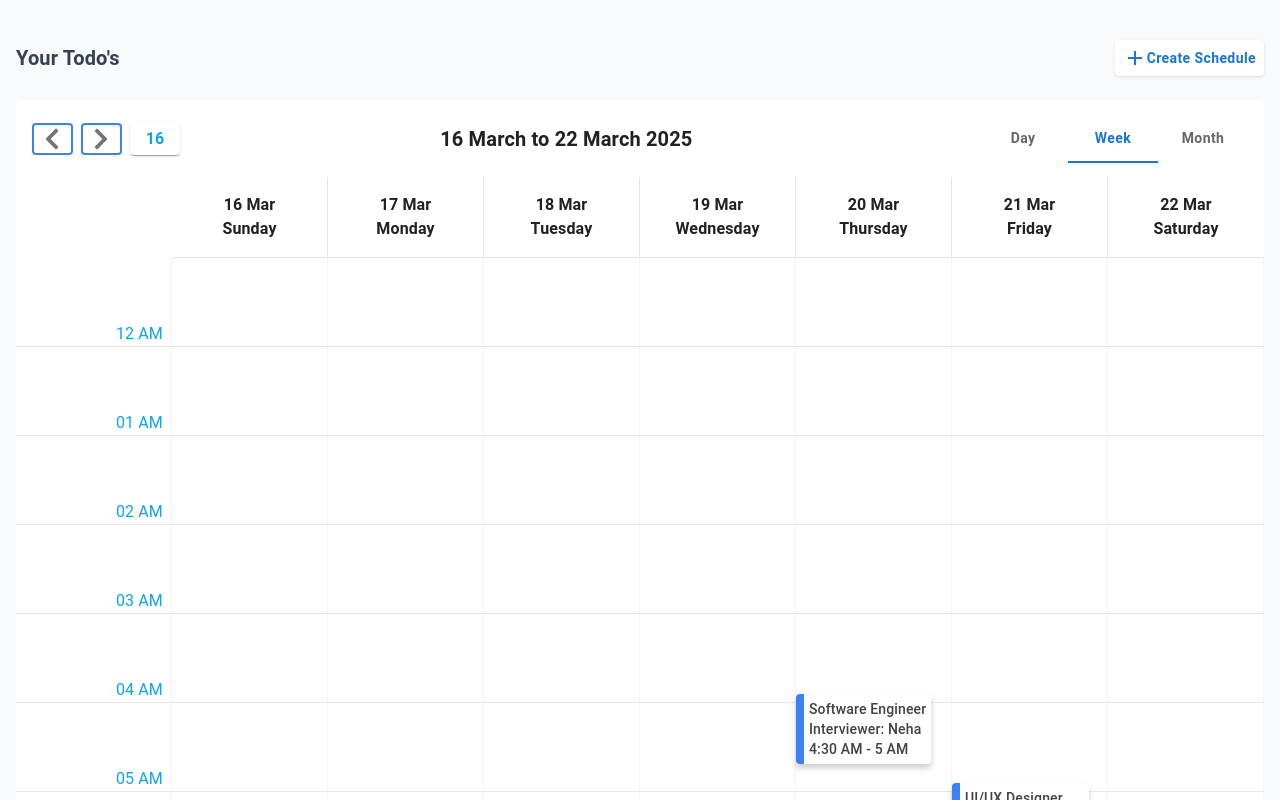
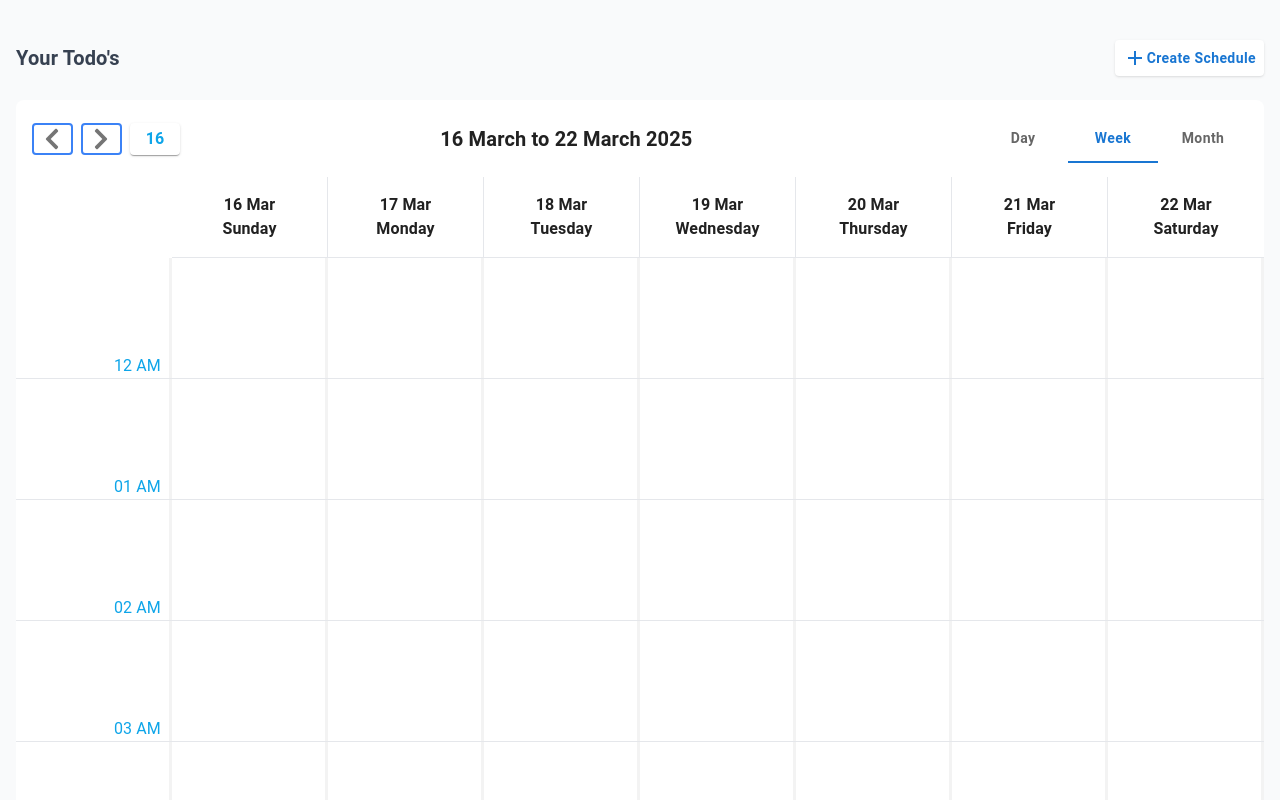
Before and after one commit to Bharath-007/Event-Schedular-UI, a React (Vite) app: page / in a window 1280 px wide. Both pictures are taken after a click on the tab "Week". Shown: the top 800 px of the page. Built offline with nearby package versions, Linux system fonts and the light colour scheme.

Commit message:
changes in vertical alignment

```diff
--- a/src/App.tsx
+++ b/src/App.tsx
@@ -250,7 +250,7 @@ const events: Event[] = [
     },
   },
   {
-    id: 3,
+    id: 7,
     summary: "Final Interview",
     desc: "Final discussion with management for product manager role",
     start: "2025-03-22T14:00:00+05:30",
@@ -267,10 +267,60 @@ const events: Event[] = [
       candidate: {
         id: 3,
         candidateComment: "",
-        candidate_firstName: "Priya",
+        candidate_firstName: "Reshma",
         candidate_lastName: "Nair",
         candidateGender: "female",
-        candidate_email: "priya.nair@example.com",
+        candidate_email: "Reshma.nair@example.com",
+      },
+      handled_by: {
+        id: 5,
+        userEmail: "raj.hr@example.com",
+        username: "raj_hr",
+        firstName: "Raj",
+        lastName: "HR",
+        userRole: "hr_manager",
+        last_login: null,
+      },
+      job_id: {
+        id: 13,
+        jobRequest_Title: "Product Manager",
+        jobRequest_Role: "product_manager",
+        jobRequest_KeySkills: "Agile, Scrum, Product Management",
+        jobRequest_Description:
+          "Lead cross-functional teams to deliver products.",
+      },
+    },
+    job_id: {
+      id: 13,
+      jobRequest_Title: "Product Manager",
+      jobRequest_Role: "product_manager",
+      jobRequest_KeySkills: "Agile, Scrum, Product Management",
+      jobRequest_Description:
+        "Lead cross-functional teams to deliver products.",
+    },
+  },
+  {
+    id: 8,
+    summary: "Managerial Round",
+    desc: "Managerial Round discussion with management for product manager role",
+    start: "2025-03-22T15:30:00+05:30",
+    end: "2025-03-22T16:30:00+05:30",
+    attendees: "ceo@example.com",
+    status: "Scheduled",
+    comment: "Candidate to present product roadmap",
+    score: { P: 9 },
+    link: "http://example.com/meeting3",
+    user_det: {
+      id: 3,
+      question_score: null,
+      status: null,
+      candidate: {
+        id: 3,
+        candidateComment: "",
+        candidate_firstName: "Reshma",
+        candidate_lastName: "Nair",
+        candidateGender: "female",
+        candidate_email: "Reshma.nair@example.com",
       },
       handled_by: {
         id: 5,
--- a/src/components/DayView.tsx
+++ b/src/components/DayView.tsx
@@ -48,7 +48,7 @@ const DayView: React.FC<DayViewProps> = ({ events, currentDate }) => {
           return (
             <div key={timeSlot} className="flex border-b">
               <div
-                className={`min-h-32 w-60 text-center text-sky-500 border-r bg-white m-px mt-0 pt-24 `}
+                className={`min-h-32 w-60 text-center text-sky-500 border-r bg-white m-px mt-0 pt-24`}
               >
                 {timeSlot}
               </div>
@@ -57,8 +57,8 @@ const DayView: React.FC<DayViewProps> = ({ events, currentDate }) => {
                 // style={{ border: '1px solid red' }}
               >
                 {slotEvents.length > 0 ? (
-                  <div className="transform translate-y-28 transition duration-300 ease-in-out">
-                    <EventCard events={slotEvents} />
+                  <div className="transform translate-y-36 transition duration-300 ease-in-out">
+                    <EventCard events={slotEvents} type="day" />
                   </div>
                 ) : (
                   <div className="h-full w-full"></div>
--- a/src/components/EventCard.tsx
+++ b/src/components/EventCard.tsx
@@ -1,15 +1,16 @@
 import { Box, Popover, Typography } from "@mui/material";
 import moment from "moment";
-import { FC, useState } from "react";
+import { FC, useMemo, useState } from "react";
 import { CalendarEvent } from "./types/types";
 import EventList from "./EventList";
 import EventPopup from "./EventPopup";
 
 interface IEventCard {
   events: CalendarEvent[];
+  type?: string;
 }
 
-const EventCard: FC<IEventCard> = ({ events }) => {
+const EventCard: FC<IEventCard> = ({ events, type }) => {
   const [anchorEl, setAnchorEl] = useState<null | HTMLElement>(null);
   const [selectedEvent, setSelectedEvent] = useState<CalendarEvent | null>(
     null
@@ -34,6 +35,62 @@ const EventCard: FC<IEventCard> = ({ events }) => {
   const isOpen = Boolean(anchorEl);
   const id = isOpen ? "simple-popover" : undefined;
 
+  const timeRange = useMemo(() => {
+    if (!events[0]?.start || !events[0]?.end) return "unknown";
+
+    const startMinutes = moment(events[0].start).minutes();
+    const endMinutes = moment(events[0].end).minutes();
+
+    if (startMinutes === 0 && endMinutes === 0) {
+      return "middle";
+    }
+
+    // if (endMinutes >= 30) {
+    //   return "bottom";
+    // }
+
+    if (startMinutes >= 30) {
+      return "bottom";
+    }
+    if (startMinutes < 30 && endMinutes <= 30) {
+      return "top";
+    }
+
+    return "middle";
+  }, [events]);
+
+  const getMarginTop = () => {
+    if (!type || type === "month") return 0;
+
+    if (type === "week") {
+      switch (timeRange) {
+        case "top":
+          return 0;
+        case "middle":
+          return 2;
+        case "bottom":
+          return 4;
+        default:
+          return 0;
+      }
+    }
+
+    if (type === "day") {
+      switch (timeRange) {
+        case "top":
+          return 0;
+        case "middle":
+          return 0.5;
+        case "bottom":
+          return 3;
+        default:
+          return 0.5;
+      }
+    }
+
+    return 0;
+  };
+
   return (
     <>
       <Box
@@ -52,6 +109,7 @@ const EventCard: FC<IEventCard> = ({ events }) => {
           flexDirection: "column",
           bgcolor: isOpen ? "#dbeafe" : "white",
           transition: "background-color 0.3s ease",
+          mt: getMarginTop(),
           cursor: "pointer",
           "&:hover": {
             bgcolor: "#dbeafe",
@@ -59,6 +117,7 @@ const EventCard: FC<IEventCard> = ({ events }) => {
         }}
         onClick={handleOpen}
       >
+        {/* {getMarginTop() + "-" + timeRange} */}
         <Typography variant="body2" sx={{ fontWeight: 500, color: "grey.800" }}>
           {events[0]?.event?.user_det?.job_id?.jobRequest_Title ?? "N/A"}
         </Typography>
--- a/src/components/WeekView.tsx
+++ b/src/components/WeekView.tsx
@@ -77,8 +77,8 @@ const WeekView: React.FC<WeekViewProps> = ({ events, currentDate }) => {
             className="grid grid-cols-8 border-b bg-white mb-px"
           >
             <div
-              className="min-h-20 px-2 text-right text-sky-500 pt-16"
-              style={{ borderRight: "1px solid #F3F3F3" }}
+              className="min-h-28 px-2 text-right text-sky-500 pt-24"
+              style={{ borderRight: "3px solid #F3F3F3" }}
             >
               {timeSlot}
             </div>
@@ -87,12 +87,14 @@ const WeekView: React.FC<WeekViewProps> = ({ events, currentDate }) => {
               return (
                 <div
                   key={dayIndex}
-                  className={` min-h-20 border-r flex pt-0`}
-                  style={{ borderRight: "1px solid #F3F3F3" }}
+                  className={` min-h-28 border-r flex pt-0`}
+                  style={{ borderRight: "3px solid #F3F3F3" }}
                 >
                   {slotEvents.length > 0 && (
-                    <div className=" p-0 transform translate-y-20">
-                      <EventCard events={slotEvents} />
+                    <div
+                      className={`p-0 w-40 transform translate-y-32 translate-x-2`}
+                    >
+                      <EventCard events={slotEvents} type="week" />
                     </div>
                   )}
                 </div>
```
